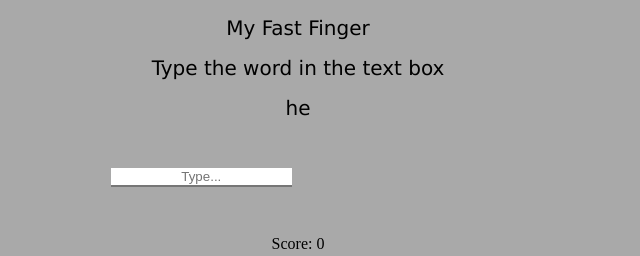
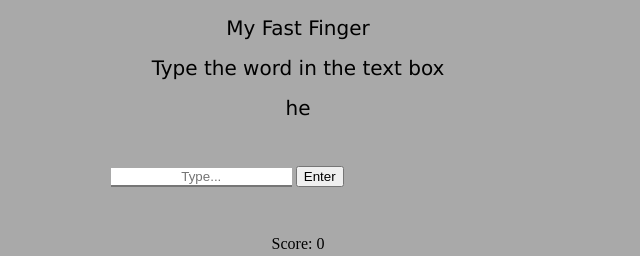
Before and after one commit to minhnn2006/Typing, a plain HTML site: page index.html in a window 1280 px wide. Shown: the top 256 px of the page, 342-982 px from the left. Drawn offline with Linux system fonts and the light colour scheme.

Commit message:
Update index.html

```diff
--- a/index.html
+++ b/index.html
@@ -13,6 +13,7 @@
     <p id="Task"> Type the word in the text box</p>
     <p id="Word"> </p>
     <input id="Type" type="text" placeholder="Type..." />
+    <button id="btnEnter">Enter</button>
     <div id="Score">Score: </div>
     <div>
       <button id="Restart">Restart</button>
```
